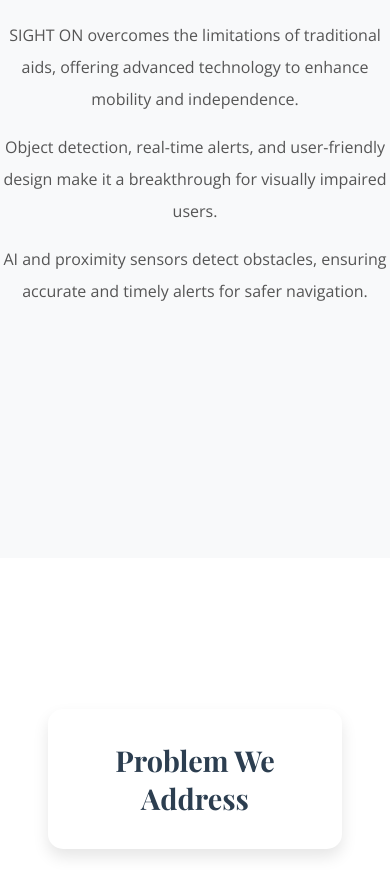
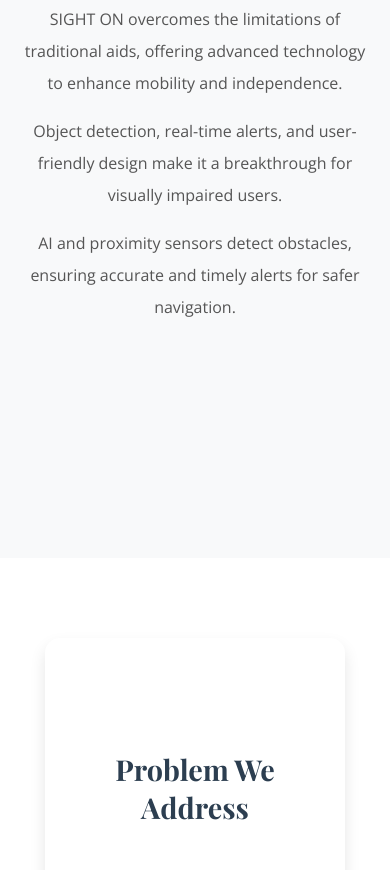
Before and after one commit to TusharMathur24/Webpage.github.io, a plain HTML site: page index.html in a window 390 px wide. Shown: the part 1130-2000 px from the top of the page. Drawn offline with nearby package versions, Linux system fonts and the light colour scheme.

Commit message:
Update index.html

```diff
--- a/index.html
+++ b/index.html
@@ -23,9 +23,6 @@
         /* Full-Screen Sections */
         section {
             height: 100vh;
-            display: flex;
-            justify-content: center;
-            align-items: center;
             text-align: center;
         }
 
@@ -42,7 +39,7 @@
             font-size: 5rem;
             font-family: 'Playfair Display', serif;
             background: linear-gradient(135deg, #3498db, #9b59b6);
-            -webkit-background-clip: text;
+            background-clip: text;
             -webkit-text-fill-color: transparent;
             text-transform: uppercase;
             animation: glowZoomIn 2s ease;
@@ -72,10 +69,11 @@
             opacity: 0;
             animation: zoomIn 1s ease forwards;
             animation-delay: 1s;
+            margin-bottom: 3rem;
         }
 
         .section2 h2 {
-            font-size: 2rem;
+            font-size: 3rem;
             margin-bottom: 1rem;
             color: #2c3e50;
             font-family: 'Playfair Display', serif;
@@ -121,8 +119,8 @@
             padding: 2rem;
             box-shadow: 0 8px 16px rgba(0, 0, 0, 0.1);
             text-align: center;
-            width: 320px; /* Increased size */
-            height: 320px; /* Added height */
+            width: 350px; /* Increased size */
+            height: 350px; /* Added height */
             position: relative;
             overflow: hidden;
             cursor: pointer;
@@ -133,6 +131,7 @@
             font-size: 1.8rem; /* Slightly larger font size */
             color: #2c3e50;
             font-family: 'Playfair Display', serif;
+            transition: font-size 0.3s ease;
         }
 
         .card p {
@@ -154,7 +153,7 @@
         }
 
         .card:hover h3 {
-            opacity: 0;
+            font-size: 1.5rem;
         }
 
         .card:hover {
@@ -165,12 +164,57 @@
         /* Responsive */
         @media (max-width: 768px) {
             .card {
-                width: 90%;
-                height: auto; /* Adjust height for responsiveness */
+                width: 500px;
+                height: 300px; /* Adjust height for responsiveness */
+                display: flex;
+                justify-content: center;
+                align-items: center;
+            }
+
+            .card h3{
+                transition: transform 0.3s ease, font-size 0.3s ease;
+            }
+
+            .card:hover h3 {
+                transform: translateY(-100px);
             }
 
             .section1 h1 {
                 font-size: 3.5rem;
+            }
+
+            .section2 h2 {
+                font-size: 2.5rem;
+            }
+
+            .section2 p {
+                font-size: 1.5rem;
+            }
+        }
+
+        @media (max-width: 500px) {
+            .card {
+                width: 500px;
+                height: 300px; /* Adjust height for responsiveness */
+                display: flex;
+                justify-content: center;
+                align-items: center;
+            }
+
+            .card h3{
+                transition: transform 0.3s ease, font-size 0.3s ease;
+            }
+
+            .card:hover h3 {
+                transform: translateY(-100px);
+            }
+
+            .section1 h1 {
+                font-size: 3.5rem;
+            }
+
+            .section2{
+                padding: 1.25rem;
             }
 
             .section2 h2 {
@@ -180,7 +224,12 @@
             .section2 p {
                 font-size: 1rem;
             }
+            .card{
+                width: 300px;
+                height: 300px;
+            }
         }
+
     </style>
 </head>
 <body>
```
